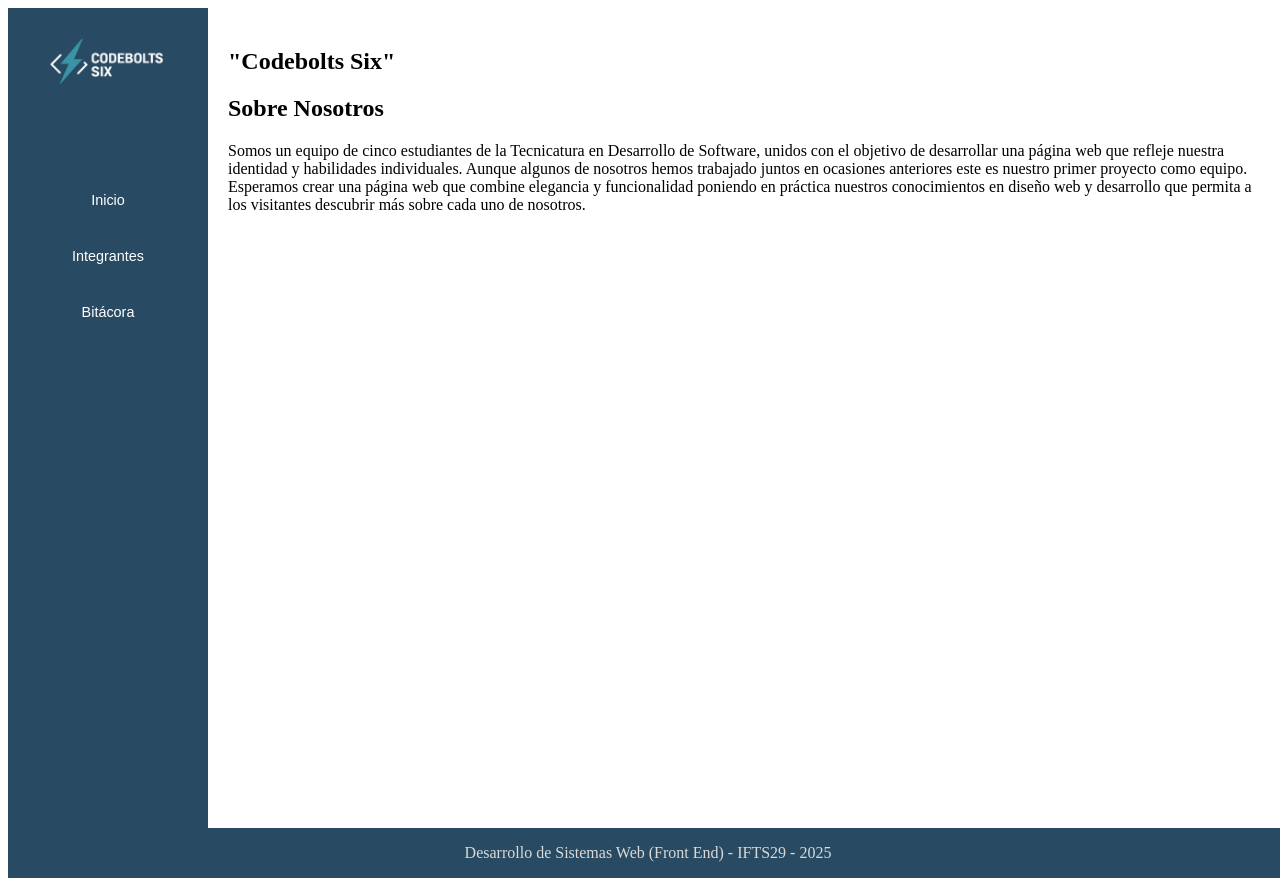
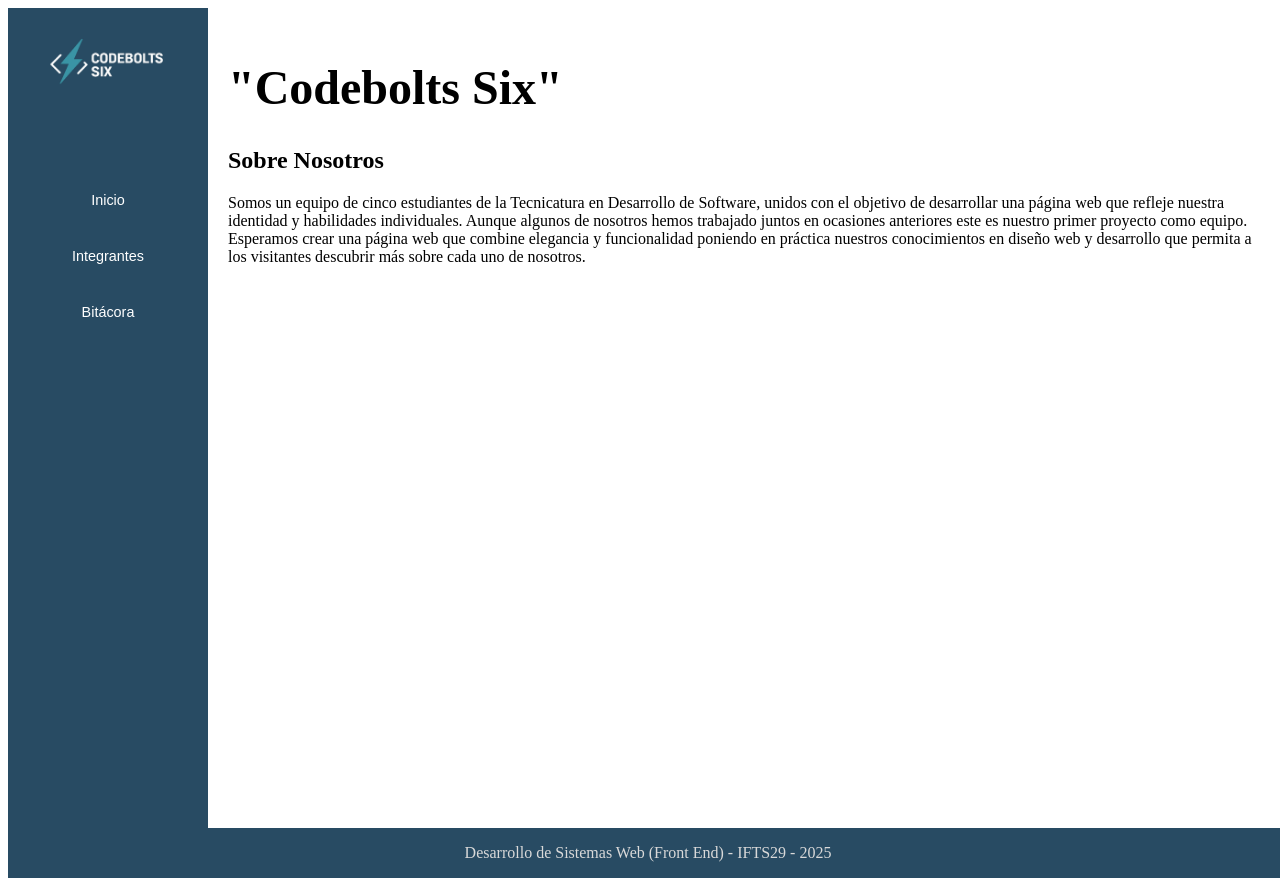
Before and after one commit to eduardo-mendiola/tp2-codebolts-six, a React (Vite) app: page / in a window 1280 px wide. Built offline with nearby package versions, Linux system fonts and the light colour scheme.

Commit message:
Reorganzación de carpetas

```diff
--- a/src/components/DropDownMenu.jsx
+++ b/src/components/DropDownMenu.jsx
@@ -1,5 +1,5 @@
 import React from 'react';
-import './DropDownMenu.css';
+import '../styles/DropDownMenu.css';
 import MemberButton from './MemberButton';
 import imgCar from '../assets/car.png';
 import imgEdu from '../assets/eduardo.webp';
--- a/src/components/Footer.jsx
+++ b/src/components/Footer.jsx
@@ -1,5 +1,5 @@
 import React from 'react'
-import './Footer.css';
+import '../styles/Footer.css';
 
 export default function Footer() {
   return (
--- a/src/components/MemberButton.jsx
+++ b/src/components/MemberButton.jsx
@@ -1,4 +1,4 @@
-import '../components/MemberButton.css';
+import '../styles/MemberButton.css';
 
 export default function MemberButton({imgsrc, name, onClick}){
     return(
--- a/src/components/Sidebar.jsx
+++ b/src/components/Sidebar.jsx
@@ -1,6 +1,6 @@
 import React, { useState } from 'react'; //guardo un estado que diga si el menú esta abierto o no
 import logo from '../assets/logo.png';
-import './Sidebar.css';
+import '../styles/Sidebar.css';
 
 import DropDownMenu from './DropDownMenu';
 
--- a/src/pages/Bitacora.jsx
+++ b/src/pages/Bitacora.jsx
@@ -4,5 +4,6 @@ export default function Bitacora() {
       <h1>Bitácora</h1>
       <p>Aquí va la bitácora del proyecto.</p>
     </section>
+
   );
 }
--- a/src/pages/Inicio.jsx
+++ b/src/pages/Inicio.jsx
@@ -1,11 +1,13 @@
-
+import '../styles/Inicio.css'
 
 
 export default function Inicio() {
   return (
-    <section>
-        <h1 class="equipo">"Codebolts Six"</h1>
-        <h2>Sobre Nosotros</h2>
+    <div className='sectionInicio'>
+
+        <h1 class="teamName">"Codebolts Six"</h1>
+
+                        <h2>Sobre Nosotros</h2>
                         <p>Somos un equipo de cinco estudiantes de la Tecnicatura en Desarrollo de Software,  unidos
                             con
                             el objetivo
@@ -18,7 +20,7 @@ export default function Inicio() {
                             conocimientos
                             en diseño web y desarrollo
                             que permita a los visitantes descubrir  más sobre cada uno de nosotros.</p>
-    </section>
+    </div>
 
 
 
--- /dev/null
+++ b/src/styles/Inicio.css
@@ -0,0 +1,4 @@
+.teamName{
+    font-size: 3rem;
+    font-family: var(--fuente-titulos);
+}
```
Also changed, not shown: src/styles/DropDownMenu.css (renamed from src/components/DropDownMenu.css), src/styles/Footer.css (renamed from src/components/Footer.css), src/styles/MemberButton.css (renamed from src/components/MemberButton.css), src/styles/Sidebar.css (renamed from src/components/Sidebar.css).
